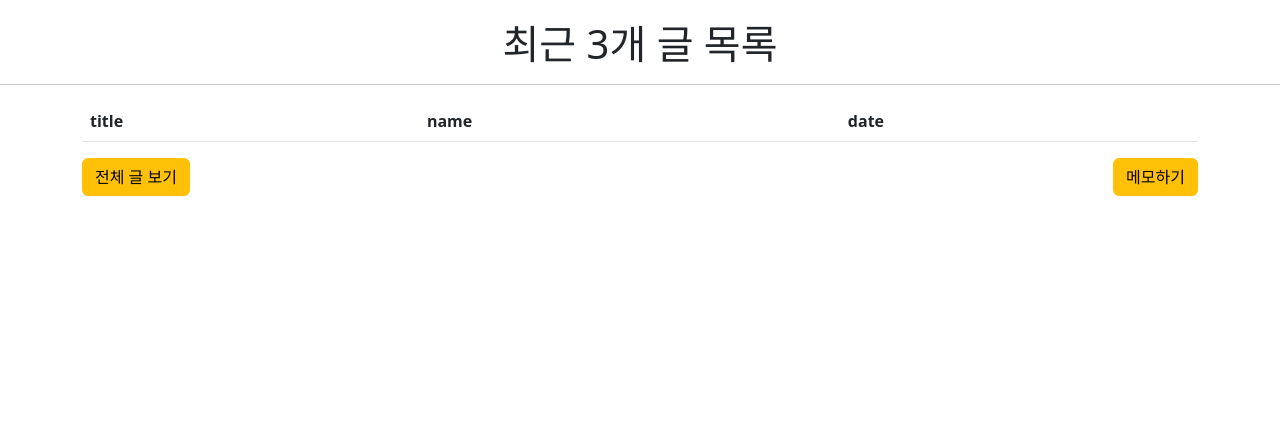
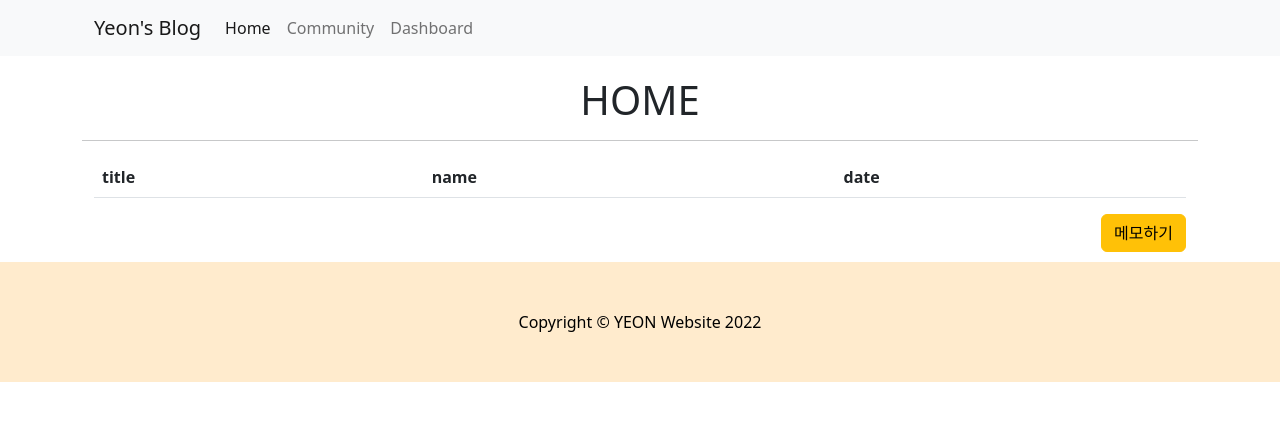
Before and after one commit to kyeon06/django_tutorial_encore, a Django app: page /index/ in a window 1280 px wide. Shown: the top 421 px of the page. Run offline with Django 4.2, Linux system fonts and the light colour scheme; data that the repository does not hold is empty.

Commit message:
Chart.js 적용 및 template 상속하기

```diff
--- a/templates/index.html
+++ b/templates/index.html
@@ -1,18 +1,15 @@
-<!DOCTYPE html>
-<html lang="en">
-<head>
-    <meta charset="UTF-8">
-    <meta http-equiv="X-UA-Compatible" content="IE=edge">
-    <meta name="viewport" content="width=device-width, initial-scale=1.0">
-    <link rel="stylesheet" href="https://cdn.jsdelivr.net/npm/bootstrap@5.2.2/dist/css/bootstrap.min.css">
-    <script src="https://cdn.jsdelivr.net/npm/bootstrap@5.2.2/dist/js/bootstrap.bundle.min.js"></script>
-    <title>Document</title>
-</head>
-<body>
+{% extends  'partials/base.html' %}
 
-    <h1 class="text-center" style="padding-top: 20px;">최근 3개 글 목록</h1>
-    <hr>
+{% block title %}
+HOME
+{% endblock title %}
 
+{% block top-title %}
+HOME
+{% endblock top-title %}
+
+
+{% block content%}
 <div class="container">
     <table class="table table-striped">
         <thead>
@@ -23,16 +20,18 @@
         <tbody>
             {% for article in index_page %}
             <tr>
-                  <th scope="row"><a href="/community/view_detail/{{article.id}}" class = "link-danger">{{article.title}}</a></th>
+                <th scope="row"><a href="/community/view_detail/{{article.id}}"
+                        class="link-danger">{{article.title}}</a></th>
                 <td>{{article.name}}</td>
                 <td>{{article.cdate|date:"Y년 M d일 D"}}</td>
             </tr>
             {% endfor %}
         </tbody>
     </table>
-        <button type="button" class="btn btn-warning" onclick="location.href='/community/list/'">전체 글 보기</button>
-        <button type="button" class="btn btn-warning" onclick="location.href='/community/write/'" style="float: right;">메모하기</button>
+    <button type="button" class="btn btn-warning" onclick="location.href='/community/write/'"
+        style="float: right;">메모하기</button>
+    <br>
 
 </div>
-</body>
-</html>
+
+{% endblock content%}
--- /dev/null
+++ b/templates/partials/base.html
@@ -0,0 +1,42 @@
+<!DOCTYPE html>
+<html lang="en">
+
+<head>
+    <meta charset="UTF-8">
+    <meta http-equiv="X-UA-Compatible" content="IE=edge">
+    <meta name="viewport" content="width=device-width, initial-scale=1.0">
+    <link rel="stylesheet" href="https://cdn.jsdelivr.net/npm/bootstrap@5.2.2/dist/css/bootstrap.min.css">
+    <script src="https://cdn.jsdelivr.net/npm/bootstrap@5.2.2/dist/js/bootstrap.bundle.min.js"></script>
+    <title>
+        {% block title %}
+        {% endblock title %}
+    </title>
+</head>
+
+<body>
+    <!-- menubar -->
+    {% include 'partials/navbar.html' %}
+
+
+    <!-- 보여지는 내용 -->
+    <div class='container'>
+
+        <!-- 상단 내용 및 설명 -->
+        <h1 style="text-align: center; padding-top: 20px;">
+            {% block top-title %}
+            {% endblock top-title %}
+        </h1>
+        <hr>
+        {% block content%}
+        {% endblock content%}
+    </div>
+    <br>
+    <!-- footer -->
+    {% include 'partials/footer.html' %}
+</body>
+
+<!-- js부분 -->
+{% block script %}
+{% endblock script %}
+
+</html>
--- /dev/null
+++ b/templates/partials/footer.html
@@ -0,0 +1,4 @@
+<!-- Footer-->
+<footer class="py-5" style="background-color:blanchedalmond">
+    <div class="container"><p class="m-0 text-center text-black">Copyright &copy; YEON Website 2022</p></div>
+</footer>
--- /dev/null
+++ b/templates/partials/navbar.html
@@ -0,0 +1,21 @@
+<div class="bg-light">
+    <div class="container">
+        <nav class="navbar navbar-expand-lg bg-light">
+            <div class="container-fluid">
+                <a class="navbar-brand" href="/index/">Yeon's Blog</a>
+                <button class="navbar-toggler" type="button" data-bs-toggle="collapse" data-bs-target="#navbarNavAltMarkup"
+                    aria-controls="navbarNavAltMarkup" aria-expanded="false" aria-label="Toggle navigation">
+                    <span class="navbar-toggler-icon"></span>
+                </button>
+                <div class="collapse navbar-collapse" id="navbarNavAltMarkup">
+                    <div class="navbar-nav">
+                        <a class="nav-link active" aria-current="page" href="/index/">Home</a>
+                        <a class="nav-link" href="/community/list/">Community</a>
+                        <a class="nav-link" href="/dashboard/">Dashboard</a>
+                        <!-- <a class="nav-link disabled"></a> -->
+                    </div>
+                </div>
+            </div>
+        </nav>
+    </div>
+</div>
```
Also changed, not shown: community/templates/community/list.html (+17 -21 lines), dashboard/templates/dashboard/dashboard.html (+36 -16 lines). Lines whose indentation alone changed are shown as unchanged.
